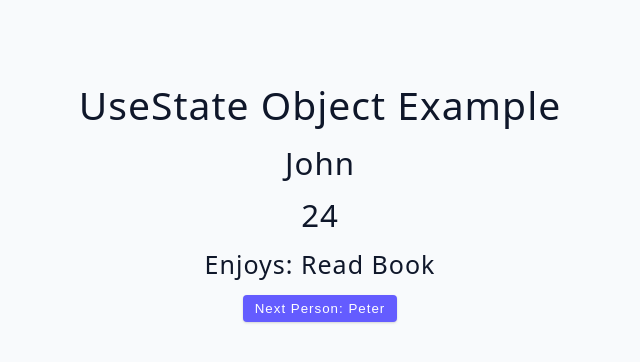
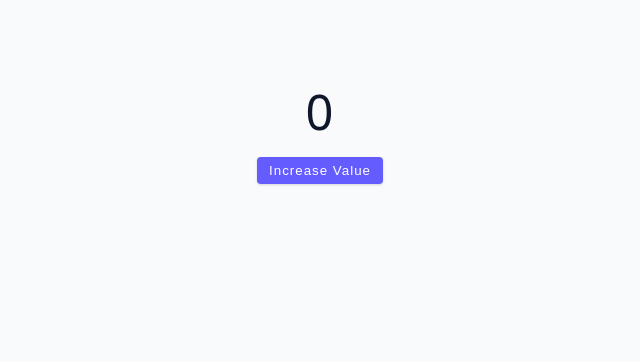
Before and after one commit to a-levitt/react.advanced_topics_project, a React (Vite) app: page / in a window 1280 px wide. Shown: the top 362 px of the page, without its empty margins (320-960 px from the left). Built offline with nearby package versions, Linux system fonts and the light colour scheme.

Commit message:
Use state gotcha (not synchronised)

```diff
--- a/src/App.jsx
+++ b/src/App.jsx
@@ -1,4 +1,4 @@
-import Starter from "./tutorial/01-useState/starter/04-useState-object.jsx";
+import Starter from "./tutorial/01-useState/starter/05-useState-gotcha.jsx";
 
 function App() {
   return (
--- a/src/tutorial/01-useState/starter/05-useState-gotcha.jsx
+++ b/src/tutorial/01-useState/starter/05-useState-gotcha.jsx
@@ -1,5 +1,23 @@
+import {useState} from "react";
+
 const UseStateGotcha = () => {
-  return <h2>useState "gotcha"</h2>;
+  const [value, setValue] = useState(0);
+
+  const handleClick = () => {
+    setValue(value + 1);
+  }
+
+  return (
+      <div>
+        <h1>{value}</h1>
+        <button
+          className='btn'
+          onClick={handleClick}
+          type="button">
+          Increase value
+        </button>
+      </div>
+  )
 };
 
 export default UseStateGotcha;
```
